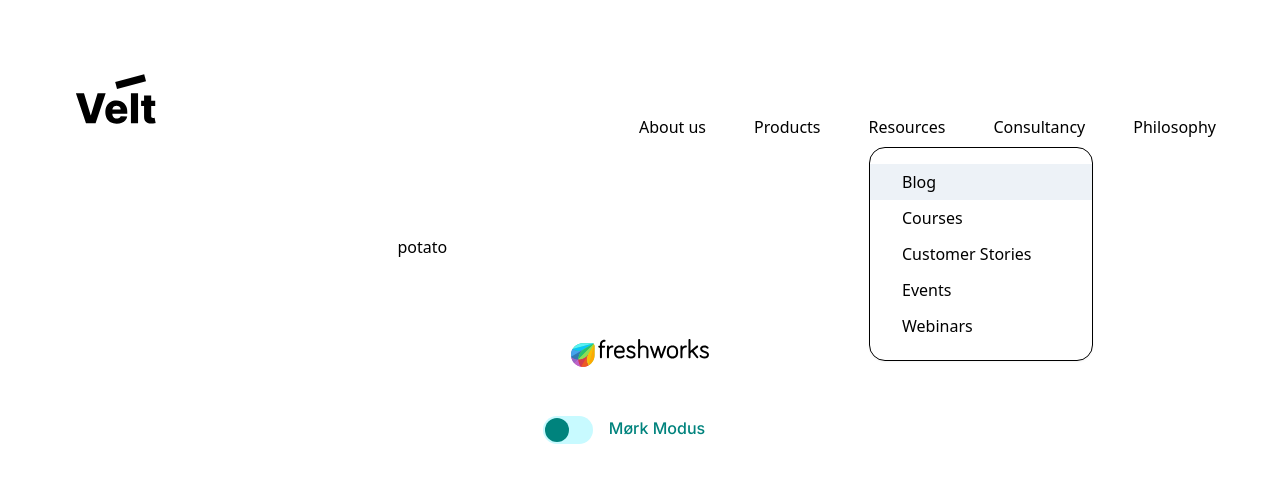
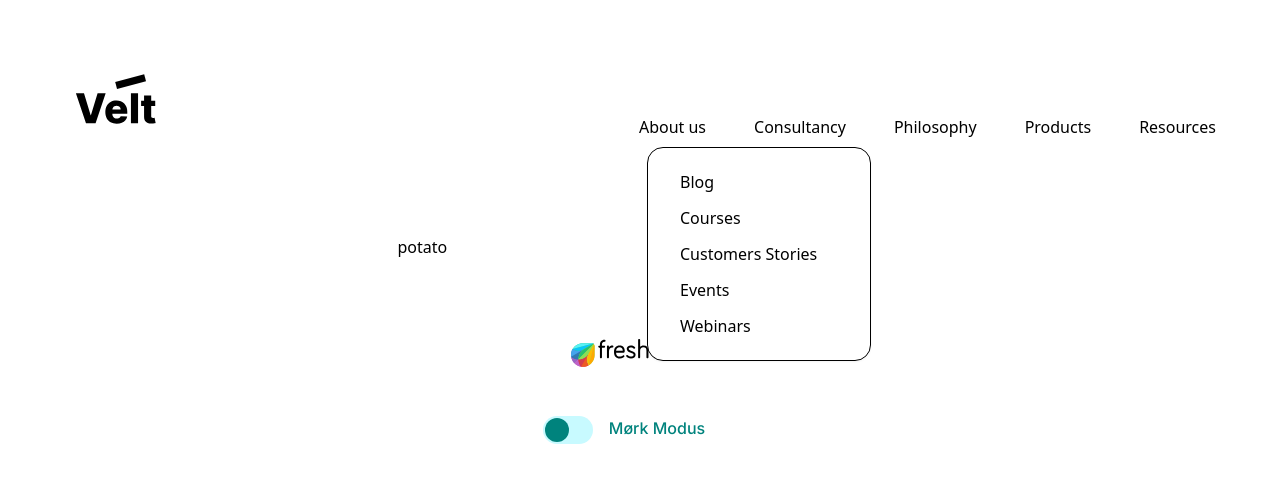
Before and after one commit to veltorg/website, a Next.js app: page / in a window 1280 px wide. Both pictures are taken after a click on the link "Resources". Shown: the top 482 px of the page. Built offline with nearby package versions, Linux system fonts and the light colour scheme.

Commit message:
feat: header with onHover dropdown

```diff
--- a/components/header/header.tsx
+++ b/components/header/header.tsx
@@ -40,6 +40,12 @@ export const Header: React.FC = () => {
             <Link as={NextLink} href="/about" variant="nav">
               About us
             </Link>
+            <Link as={NextLink} href="/consultancy" variant="nav">
+              Consultancy
+            </Link>
+            <Link as={NextLink} href="/vision" variant="nav">
+              Philosophy
+            </Link>
             <Link as={NextLink} href="/products" variant="nav">
               Products
             </Link>
@@ -52,24 +58,47 @@ export const Header: React.FC = () => {
                 Events
                 Webinars
                 */
+              isOpen={isOpen}
             >
-              <MenuButton as={Link} fontSize='md' m="0rem" p="0rem" border='none'>
+              <MenuButton
+                as={Link}
+                fontSize='md'
+                aria-label="Resources"
+                onMouseEnter={onOpen}
+                onMouseLeave={onOpen}
+              >
               Resources
               </MenuButton>
-              <MenuList>
-                <MenuItem>Blog</MenuItem>
-                <MenuItem>Courses</MenuItem>
-                <MenuItem>Customer Stories</MenuItem>
-                <MenuItem>Events</MenuItem>
-                <MenuItem>Webinars</MenuItem>
+              <MenuList onMouseEnter={onOpen} onMouseLeave={onClose}>
+                <MenuItem>
+                  <Link as={NextLink} href="/blog" variant="nav">
+                    Blog
+                  </Link>
+                </MenuItem>
+                <MenuItem>
+                <Link as={NextLink} href="/courses" variant="nav">
+                    Courses
+                  </Link>
+                </MenuItem>
+                <MenuItem>
+                  <Link as={NextLink} href="/customer-stories" variant="nav">
+                    Customers Stories
+                  </Link>
+                </MenuItem>
+                <MenuItem>
+                  <Link as={NextLink} href="/events" variant="nav">
+                    Events
+                  </Link>
+                </MenuItem>
+                <MenuItem>
+                  <Link as={NextLink} href="/webinars" variant="nav">
+                    Webinars
+                  </Link>
+                </MenuItem>
               </MenuList>
             </Menu>
-            <Link as={NextLink} href="/consultancy" variant="nav">
-              Consultancy
-            </Link>
-            <Link as={NextLink} href="/vision" variant="nav">
-              Philosophy
-            </Link>
+
+
           </Flex>
         </Flex>
       </Show>
@@ -118,6 +147,12 @@ export const Header: React.FC = () => {
                   <Link as={NextLink} href="/about" variant="hamburger">
                     About us
                   </Link>
+                  <Link as={NextLink} href="/consultancy" variant="hamburger">
+                    Consultancy
+                  </Link>
+                  <Link as={NextLink} href="/vision" variant="hamburger">
+                    Philosophy
+                  </Link>
                   <Link as={NextLink} href="/products" variant="hamburger">
                     Products
                   </Link>
@@ -135,12 +170,8 @@ export const Header: React.FC = () => {
                   >
                     Resources
                   </Link>
-                  <Link as={NextLink} href="/consultancy" variant="hamburger">
-                    Consultancy
-                  </Link>
-                  <Link as={NextLink} href="/vision" variant="hamburger">
-                    Philosophy
-                  </Link>
+
+
                 </Flex>
               </Flex>
             </DrawerBody>
```
